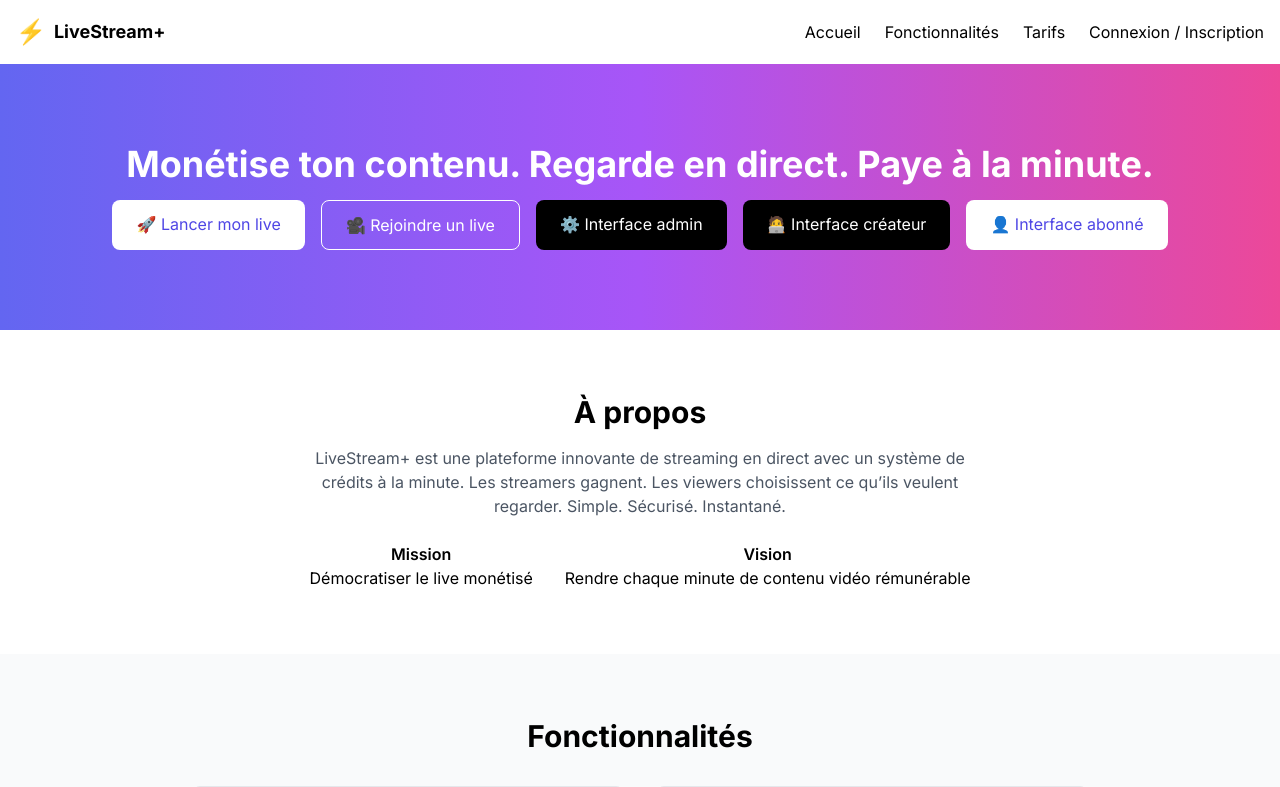
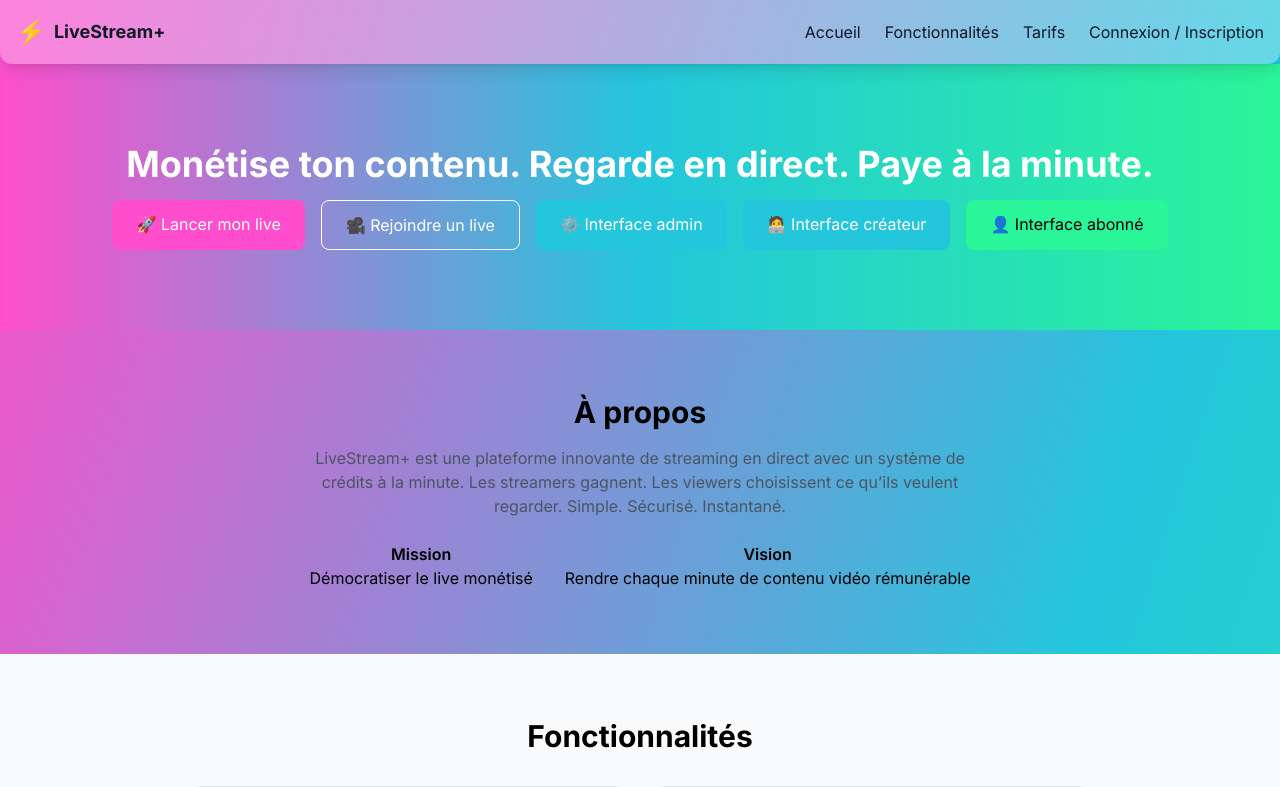
Before and after one commit to abou-cell/livewebmoon, a React (Vite) app: page /livewebmoon/ in a window 1280 px wide. Shown: the top 787 px of the page. Built offline with nearby package versions, Linux system fonts and the light colour scheme.

Commit message:
feat: modernize UI color theme

```diff
--- a/src/index.css
+++ b/src/index.css
@@ -4,4 +4,5 @@
 
 body {
   font-family: 'Inter', sans-serif;
+  @apply bg-gradient-to-br from-primary via-secondary to-accent min-h-screen;
 }
--- a/src/routes/Home.jsx
+++ b/src/routes/Home.jsx
@@ -42,7 +42,7 @@ function ArticleCard({ title }) {
 export default function Home() {
   return (
     <div className="font-sans">
-      <header className="flex items-center justify-between p-4">
+      <header className="flex items-center justify-between p-4 bg-white/30 backdrop-blur-md rounded-b-xl shadow-lg text-gray-900">
         <div className="flex items-center gap-2">
           <span className="text-2xl">⚡</span>
           <span className="font-bold text-lg">LiveStream+</span>
@@ -58,7 +58,7 @@ export default function Home() {
 
       <section
         id="home"
-        className="text-center py-20 bg-gradient-to-r from-indigo-500 via-purple-500 to-pink-500 text-white"
+        className="text-center py-20 bg-gradient-to-r from-primary via-secondary to-accent text-white"
       >
         <h1 className="text-4xl font-bold mb-4">
           Monétise ton contenu. Regarde en direct. Paye à la minute.
@@ -66,31 +66,31 @@ export default function Home() {
         <div className="flex justify-center gap-4">
           <Link
             to="/streamer"
-            className="px-6 py-3 bg-white text-indigo-600 rounded-lg hover:scale-105 transition"
+            className="px-6 py-3 bg-primary text-white rounded-lg hover:scale-105 transition"
           >
             🚀 Lancer mon live
           </Link>
           <Link
             to="/dashboard"
-            className="px-6 py-3 bg-transparent border border-white rounded-lg hover:bg-white hover:text-indigo-600 transition"
+            className="px-6 py-3 bg-transparent border border-white rounded-lg hover:bg-white hover:text-primary transition"
           >
             🎥 Rejoindre un live
           </Link>
           <Link
             to="/super-admin"
-            className="px-6 py-3 bg-black text-white rounded-lg hover:bg-white hover:text-indigo-600 transition"
+            className="px-6 py-3 bg-secondary text-white rounded-lg hover:bg-white hover:text-secondary transition"
           >
             ⚙️ Interface admin
           </Link>
           <Link
             to="/creator-admin"
-            className="px-6 py-3 bg-black text-white rounded-lg hover:bg-white hover:text-indigo-600 transition"
+            className="px-6 py-3 bg-secondary text-white rounded-lg hover:bg-white hover:text-secondary transition"
           >
             🧑‍💻 Interface créateur
           </Link>
           <Link
             to="/subscriber"
-            className="px-6 py-3 bg-white text-indigo-600 rounded-lg hover:scale-105 transition"
+            className="px-6 py-3 bg-accent text-black rounded-lg hover:scale-105 transition"
           >
             👤 Interface abonné
           </Link>
@@ -198,25 +198,25 @@ export default function Home() {
         </div>
       </section>
 
-      <section id="cta" className="py-16 px-4 text-center">
+      <section id="cta" className="py-16 px-4 text-center bg-gradient-to-r from-primary via-secondary to-accent text-white">
         <h2 className="text-3xl font-bold mb-4">Prêt à streamer ou à regarder ?</h2>
-        <div className="flex justify-center gap-4">
-          <Link to="/login" className="px-6 py-3 bg-indigo-600 text-white rounded-lg">
+        <div className="flex justify-center gap-4 flex-wrap">
+          <Link to="/login" className="px-6 py-3 bg-black text-white rounded-lg">
             Commencer maintenant
           </Link>
-          <Link to="/dashboard" className="px-6 py-3 border rounded-lg">
+          <Link to="/dashboard" className="px-6 py-3 border border-white rounded-lg">
             Je suis spectateur
           </Link>
-          <Link to="/streamer" className="px-6 py-3 border rounded-lg">
+          <Link to="/streamer" className="px-6 py-3 border border-white rounded-lg">
             Je suis streamer
           </Link>
-          <Link to="/super-admin" className="px-6 py-3 border rounded-lg">
+          <Link to="/super-admin" className="px-6 py-3 border border-white rounded-lg">
             ⚙️ Interface admin
           </Link>
-          <Link to="/creator-admin" className="px-6 py-3 border rounded-lg">
+          <Link to="/creator-admin" className="px-6 py-3 border border-white rounded-lg">
             🛠️ PAGE ADMINISTRATEUR – CRÉATEUR
           </Link>
-          <Link to="/subscriber" className="px-6 py-3 border rounded-lg">
+          <Link to="/subscriber" className="px-6 py-3 border border-white rounded-lg">
             👤 Interface ABONNÉ
           </Link>
         </div>
--- a/tailwind.config.js
+++ b/tailwind.config.js
@@ -3,7 +3,9 @@ module.exports = {
   theme: {
     extend: {
       colors: {
-        primary: "#635BFF",
+        primary: "#ff4ecd",
+        secondary: "#24c6dc",
+        accent: "#2af598",
       },
       fontFamily: {
         sans: ["Inter", "sans-serif"],
```
